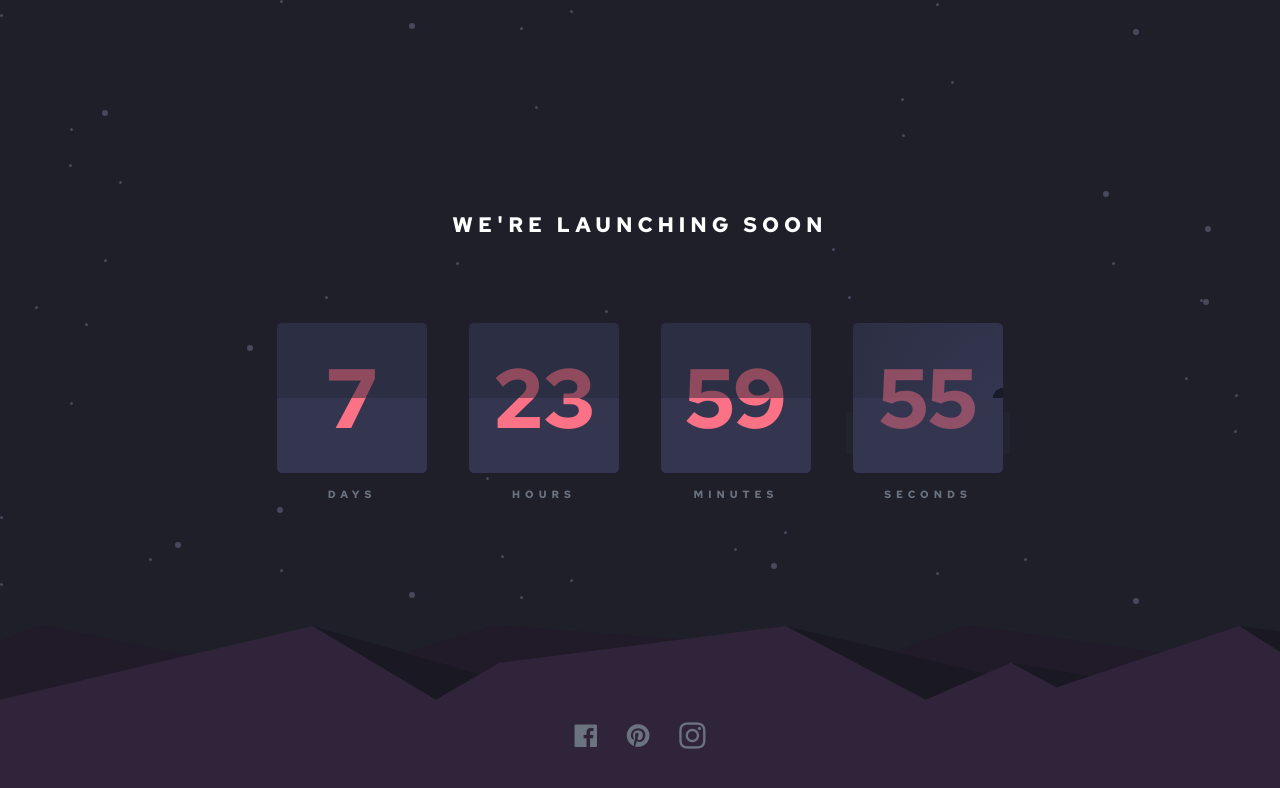
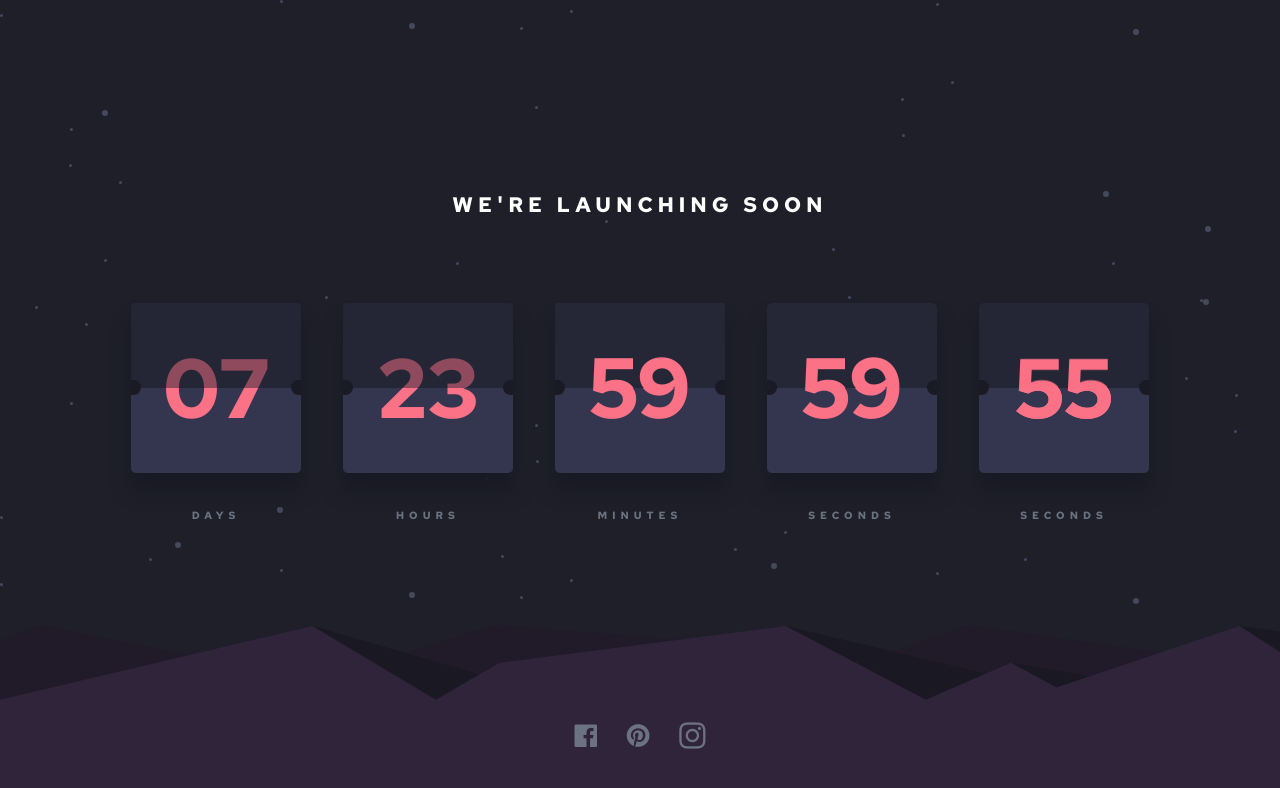
Before and after one commit to mrunalsen/fm-countdown, a React (Vite) app: page / in a window 1280 px wide. Shown: the top 788 px of the page. Built offline with nearby package versions, Linux system fonts and the light colour scheme; the HTML template or start-up script is replaced by a standard one.

Commit message:
feat: few animation tweaks

```diff
--- a/src/assets/scss/layout/home.scss
+++ b/src/assets/scss/layout/home.scss
@@ -15,89 +15,127 @@
     }
 
     &timer {
-        background: hsl(236, 21%, 26%);
-        height: 150px;
-        width: 150px;
+        background: linear-gradient(
+            to top,
+            #343650 0%,
+            #343650 50%,
+            #252737 50%,
+            #252737 100%
+            );
+        // background: hsl(236, 21%, 26%);
+        height: 170px;
+        width: 170px;
         display: flex;
         justify-content: center;
         align-items: center;
+        box-shadow: 0 18px 18px 0 #191a24;
+        &::before, &::after{
+            content: '';
+            position: absolute;
+            bottom:calc(50% - 7px);
+            width: 10px;
+            height: 15px;
+            background: #191a24;
+            z-index: 2;
+        }
+
+        &::before{
+            left: 0;
+            border-radius: 0 50px 50px 0;
+            }
+        &::after{
+            right: 0;
+            border-radius: 50px 0 0 50px;
+            }
+            >span{
+                top: 0;
+                bottom: 0;
+                right: 0;
+                left: 0;
+                display: flex;
+                justify-content: center;
+                align-items: center;
+            }
     }
+}
+.span-top{
+    animation: spantop 1s infinite
+};
 
-    &timer1 {
-        background: hsl(236, 21%, 26%);
-        background: hsl(234, 20%, 18%);
+@keyframes spantop{
+    0%{
+        opacity: 1;
+    }
+    100%{
+        transform: rotatex(90deg) scaleX(100%);
     }
 }
 
-.top-flip {
-    animation: topflip 1s ease-in-out infinite;
+// .top-flip {
+//     animation: topflip 1s ease-in-out infinite;
+//     z-index: 1;
+// }
+.flip-container{
+    display: flex;
+    justify-content: center;
+    align-items: center;
+    position: absolute;
+    background: #252737;
+    overflow: hidden;
+    opacity: 1;
+    top: 0;
+    right: 0;
+    bottom: 50%;
+    left: 0;
+    >span{
+    top: 50%;
+    }
+}
+.flip-container-bottom{
+    position: absolute;
+    display: flex;
+    justify-content: center;
+    align-items: center;
+    top: 50%;
+    bottom: 0;
+    left: 0;
+    right: 0;
+
 }
 
+.drop {
+    animation: drop 1s ease-in-out infinite;
+    z-index: 1;
+}
+.fade{
+    animation: fade 1s ease-in-out infinite;
+}
 // .bottom-flip {
 //     animation: bottomflip 1s infinite;
 // }
 
-@keyframes topflip {
+@keyframes drop {
+
     0% {
-        visibility: visible;
-        top: 0;
-        bottom: 50%;
-        right: 10px;
-        left: 10px;
         opacity: 0;
     }
-
-    50% {
-        top: 50%;
-        right: 0;
-        left: 0;
+    50%{
+        opacity: 1;
+        transform: rotateX(10deg);
+    }
+    75% {
+        // opacity: 0.8;
+        transform: translateY(100%) rotateX(160deg);
     }
 
     100% {
-        top: 100%;
-        bottom: 0;
-        right: 10px;
-        left: 10px;
-        visibility: hidden;
-        opacity: 1;
+        // opacity: 0;
+        transform: translateY(100%) rotateX(160deg);
     }
+
 }
 
-@keyframes bottomflip {
-
-    0% {
-        top: 100%;
-        bottom: 0;
-        right: 0;
-        left: 0;
-        // transform: rotateX(90deg);
-        visibility: hidden;
-    }
-
-    100% {
-        visibility: visible;
-        top: 0;
-        bottom: 50%;
-        right: 20px;
-        left: 20px;
-        // transform: rotateX(90deg);
-    }
-
-    // 0% {
-    //     visibility: visible;
-    //     transform: rotateX(90deg);
-    // }
-
-    // 50% {
-    //     transform: rotateX(0deg);
-    // }
-
-    // 100% {
-    //     transform: rotateX(90deg);
-    //     visibility: hidden;
-    // }
+.bottom-text{
+    position: absolute;
+    bottom: 50%;
 }
-
-.circle {
-    background: radial-gradient(circle at bottom right, black 10px, transparent 10px, #252737)
-}
--- a/src/components/Counter.jsx
+++ b/src/components/Counter.jsx
@@ -13,9 +13,9 @@ const Counter = () => {
         const timer = setInterval(() => {
             if (seconds > 0) {
                 setSeconds(seconds - 1);
-                setIsTimeUp(true);
             } else {
                 clearInterval(timer);
+                setIsTimeUp(true);
             }
         }, 1000);
 
@@ -23,8 +23,10 @@ const Counter = () => {
             clearInterval(timer);
         };
     }, [seconds]);
-
-    const timerClass = isTimeUp ? 'top-flip' : '';
+    // Format a number with a leading zero if it's a single digit
+    const formatNumber = (number) => {
+        return number < 10 ? `0${number}` : `${number}`;
+    };
     // Converting seconds into Days
     const days = Math.floor(seconds / 86400);
     // Converting seconds into Hours
@@ -37,38 +39,82 @@ const Counter = () => {
     return (
         <div className='flex mt-24'>
             <div className='flex flex-col items-center mx-4 relative'>
-                <div className={`absolute bg-timer1 ${hours === 0 ? 'top-flip' : ''}`}></div>
-                <div className="bg-timer relative rounded-md mx-2">
+                <div className="bg-timer relative rounded-md mx-2  ">
                     <div className="absolute top-0 right-0 bottom-1/2 left-0 bg-[#252737] opacity-50"></div>
-                    <p className={`text-rose-400 text-8xl p-4 ${hours === 0 ? 'top-flip' : ''}`}>{days}</p>
+                    <span className={`text-rose-400 text-8xl p-4 ${hours === 0 ? '' : ''}`}>{formatNumber(days)}</span>
                 </div>
-                <p className='text-gray-500 tracking-[5px] text-xs mt-4'>DAYS</p>
+                <span className='text-gray-500 tracking-[5px] text-xs mt-10'>DAYS</span>
             </div>
             <div className='flex flex-col items-center mx-4 relative'>
-                <div className={`absolute bg-timer1 ${minutes === 0 ? 'top-flip' : ''}`}></div>
-                <div className="bg-timer relative rounded-md mx-2">
+                <div className="bg-timer relative rounded-md mx-2  ">
                     <div className="absolute top-0 right-0 bottom-1/2 left-0 bg-[#252737] opacity-50"></div>
-                    <p className={`text-rose-400 text-8xl p-4 ${minutes === 0 ? 'top-flip' : ''}`}>{hours}</p>
+                    <span className={`text-rose-400 text-8xl p-4 ${minutes === 0 ? '' : ''}`}>{formatNumber(hours)}</span>
                 </div>
-                <p className='text-gray-500 tracking-[5px] text-xs mt-4'>HOURS</p>
+                <span className='text-gray-500 tracking-[5px] text-xs mt-10'>HOURS</span>
             </div>
             <div className='flex flex-col items-center mx-4 relative'>
-                <div className={`absolute bg-timer1 ${remainingSeconds === 0 ? 'top-flip' : ''}`}></div>
-                <div className={`bg-timer relative rounded-md mx-2`}>
-                    <div className="absolute top-0 right-0 bottom-1/2 left-0 bg-[#252737] opacity-50"></div>
-                    <p className={`text-rose-400 text-8xl p-4 ${remainingSeconds === 0 ? 'top-flip' : ''}`}>{minutes}</p>
+                <div className={`bg-timer relative rounded-md mx-2  `}>
+                    <div className={`flip-container ${remainingSeconds === 0 ? 'drop' : ''}`}>
+                        <span className={`text-rose-400 absolute text-8xl${remainingSeconds === 0 ? 'drop' : ''}`}>{formatNumber(minutes)}</span>
+                    </div>
+                    <span className={`text-rose-400 text-8xl p-4 ${remainingSeconds === 0 ? '' : ''}`}>{formatNumber(minutes)}</span>
                 </div>
-                <p className='text-gray-500 tracking-[5px] text-xs mt-4'>MINUTES</p>
+                <span className='text-gray-500 tracking-[5px] text-xs mt-10'>MINUTES</span>
             </div>
             <div className='flex flex-col items-center mx-4 relative'>
-                <div className={`absolute bg-timer1 top-flip`}></div>
-                <div className="bg-timer relative rounded-md mx-2">
-                    <div className="absolute circle top-0 right-0 bottom-1/2 left-0 bg-[#252737] opacity-50"></div>
-                    <p className='text-rose-400 text-8xl top-flip'>{remainingSeconds}</p>
+                <div className="bg-timer relative overflow-hidden rounded-md mx-2  ">
+                    <div className={`flip-container ${remainingSeconds === 0 ? 'drop' : ''}`}>
+                        <span className={`text-rose-400 absolute text-8xl ${remainingSeconds === 0 ? 'drop' : ''}`}>{formatNumber(minutes)}</span>
+                    </div>
+                    <span className={`text-rose-400 text-8xl${remainingSeconds === 0 ? 'fade' : ''}`}>{formatNumber(minutes)}</span>
                 </div>
-                <p className='text-gray-500 tracking-[5px] text-xs mt-4'>SECONDS</p>
+                <span className='text-gray-500 tracking-[5px] text-xs mt-10'>SECONDS</span>
+            </div>
+            <div className='flex flex-col items-center mx-4 relative'>
+                <div className="bg-timer relative flex justify-center items-center overflow-hidden rounded-md mx-2  ">
+                    <div className="flip-container drop">
+                        <span className='text-rose-400 absolute text-8xl'>{formatNumber(remainingSeconds)}</span>
+                    </div>
+                    <span className='text-rose-400 absolute text-8xl'>{formatNumber(remainingSeconds)}</span>
+                    <span className='text-rose-400 fade text-8xl'>{formatNumber(remainingSeconds)}</span>
+                </div>
+                <span className='text-gray-500 tracking-[5px] text-xs mt-10'>SECONDS</span>
             </div>
         </div>
+        // <div className='flex mt-24'>
+        //     <div className='flex flex-col items-center mx-4 relative'>
+        //         <div className={`absolute bg-timer1 ${hours === 0 ? '' : ''}`}></div>
+        //         <div className="bg-timer relative rounded-md mx-2  ">
+        //             <div className="absolute top-0 right-0 bottom-1/2 left-0 bg-[#252737] opacity-50"></div>
+        //             <p className={`text-rose-400 text-8xl p-4 ${hours === 0 ? '' : ''}`}>{formatNumber(days)}</p>
+        //         </div>
+        //         <p className='text-gray-500 tracking-[5px] text-xs mt-10'>DAYS</p>
+        //     </div>
+        //     <div className='flex flex-col items-center mx-4 relative'>
+        //         <div className={`absolute bg-timer1 ${minutes === 0 ? '' : ''}`}></div>
+        //         <div className="bg-timer relative rounded-md mx-2  ">
+        //             <div className="absolute top-0 right-0 bottom-1/2 left-0 bg-[#252737] opacity-50"></div>
+        //             <p className={`text-rose-400 text-8xl p-4 ${minutes === 0 ? '' : ''}`}>{formatNumber(hours)}</p>
+        //         </div>
+        //         <p className='text-gray-500 tracking-[5px] text-xs mt-10'>HOURS</p>
+        //     </div>
+        //     <div className='flex flex-col items-center mx-4 relative'>
+        //         <div className={`absolute bg-timer1 ${remainingSeconds === 0 ? '' : ''}`}></div>
+        //         <div className={`bg-timer relative rounded-md mx-2  `}>
+        //             <div className="absolute top-0 right-0 bottom-1/2 left-0 bg-[#252737] opacity-50"></div>
+        //             <p className={`text-rose-400 text-8xl p-4 ${remainingSeconds === 0 ? '' : ''}`}>{formatNumber(minutes)}</p>
+        //         </div>
+        //         <p className='text-gray-500 tracking-[5px] text-xs mt-10'>MINUTES</p>
+        //     </div>
+        //     <div className='flex flex-col items-center mx-4 relative'>
+        //         <div className={`absolute bg-timer1 `}></div>
+        //         <div className="bg-timer relative rounded-md mx-2  ">
+        //             <div className="absolute top-0 right-0 bottom-1/2 left-0 bg-[#252737] opacity-50"></div>
+        //             <p className='text-rose-400 text-8xl '>{formatNumber(remainingSeconds)}</p>
+        //         </div>
+        //         <p className='text-gray-500 tracking-[5px] text-xs mt-10'>SECONDS</p>
+        //     </div>
+        // </div>
     );
 };
 
--- a/src/components/Socials.jsx
+++ b/src/components/Socials.jsx
@@ -1,11 +1,13 @@
 import React from 'react';
 
 const Socials = () => {
+    const socials = ['facebook', 'pinterest', 'instagram'];
+
     return (
         <div className='flex mt-auto mb-12'>
-            <p className='icon-facebook text-gray-500 hover:text-rose-400 text-3xl cursor-pointer p-2 mx-2'></p>
-            <p className='icon-pinterest text-gray-500 hover:text-rose-400 text-3xl cursor-pointer p-2 mx-2'></p>
-            <p className='icon-instagram text-gray-500 hover:text-rose-400 text-3xl cursor-pointer p-2 mx-2'></p>
+            {socials.map((media, index) => (
+                <p key={index} className={`icon-${media} text-gray-500 hover:text-rose-400 text-3xl cursor-pointer p-2 mx-2`}></p>
+            ))}
         </div>
     );
 };
```
